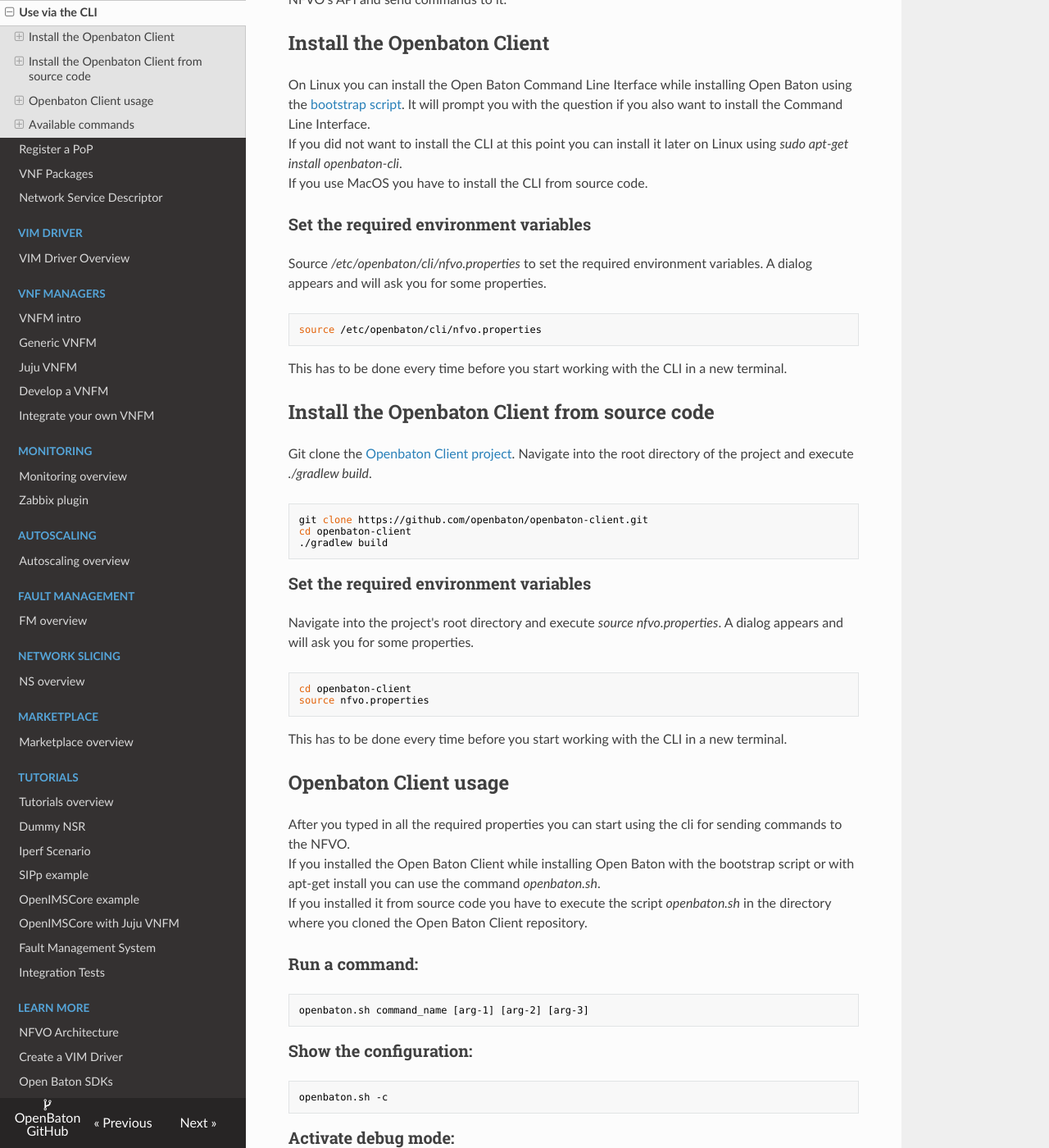
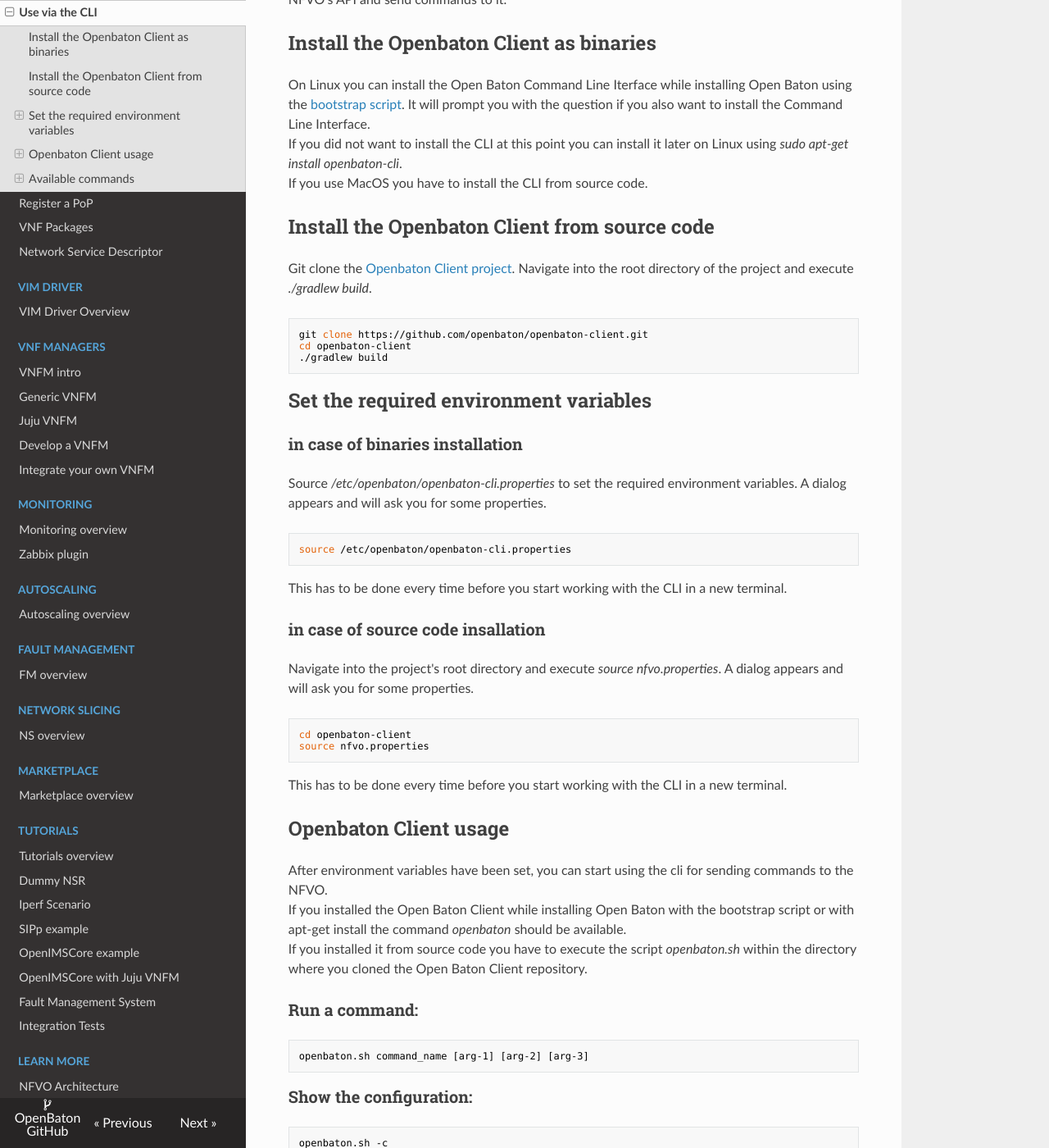
Before and after one commit to openbaton/docs, an MkDocs documentation site: the page built from docs/nfvo-how-to-use-cli.md, in a window 1280 px wide and 1400 px high, scrolled down 196 px. Shown: the whole window at 82% size. Built offline with MkDocs 1.6.1, drawn with Linux system fonts in a browser that asks for light colours; nearby versions of some CDN libraries; old or Windows-style settings are respelled for this version of MkDocs.

Commit message:
Fixed openbaton-client documentation

````diff
--- a/docs/nfvo-how-to-use-cli.md
+++ b/docs/nfvo-how-to-use-cli.md
@@ -2,21 +2,11 @@
 
 The [Openbaton Client project][openbaton-client-github] provides a command-line interface, which enables you to use the NFVO's API and send commands to it.
 
-## Install the Openbaton Client
+## Install the Openbaton Client as binaries
 
 On Linux you can install the Open Baton Command Line Iterface while installing Open Baton using the [bootstrap script][linux-install]. It will prompt you with the question if you also want to install the Command Line Interface.
 If you did not want to install the CLI at this point you can install it later on Linux using *sudo apt-get install openbaton-cli*.
 If you use MacOS you have to install the CLI from source code.
-
-### Set the required environment variables
-
-Source */etc/openbaton/cli/nfvo.properties* to set the required environment variables. A dialog appears and will ask you for some properties.
-
-```sh
-source /etc/openbaton/cli/nfvo.properties
-```
-
-This has to be done every time before you start working with the CLI in a new terminal.
 
 
 ## Install the Openbaton Client from source code
@@ -29,8 +19,19 @@
 ./gradlew build
 ```
 
-### Set the required environment variables
+## Set the required environment variables
 
+### in case of binaries installation
+
+Source */etc/openbaton/openbaton-cli.properties* to set the required environment variables. A dialog appears and will ask you for some properties.
+
+```sh
+source /etc/openbaton/openbaton-cli.properties
+```
+
+This has to be done every time before you start working with the CLI in a new terminal.
+
+### in case of source code insallation
 
 Navigate into the project's root directory and execute *source nfvo.properties*. A dialog appears and will ask you for some properties.
 
@@ -44,9 +45,9 @@
 
 ## Openbaton Client usage
 
-After you typed in all the required properties you can start using the cli for sending commands to the NFVO.
-If you installed the Open Baton Client while installing Open Baton with the bootstrap script or with apt-get install you can use the command *openbaton.sh*.
-If you installed it from source code you have to execute the script *openbaton.sh* in the directory where you cloned the Open Baton Client repository.
+After environment variables have been set, you can start using the cli for sending commands to the NFVO.
+If you installed the Open Baton Client while installing Open Baton with the bootstrap script or with apt-get install the command *openbaton* should be available.
+If you installed it from source code you have to execute the script *openbaton.sh* within the directory where you cloned the Open Baton Client repository.
 
 ### Run a command:
 ```sh
````
